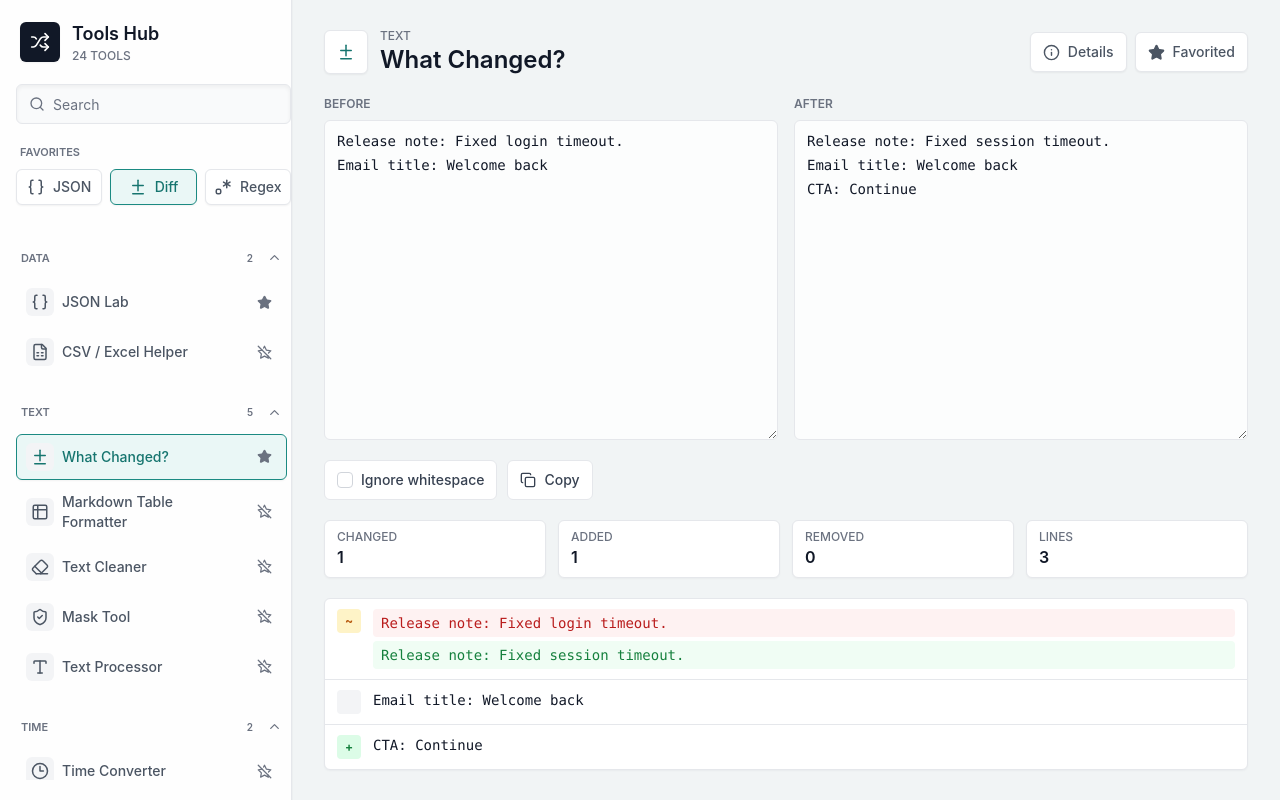
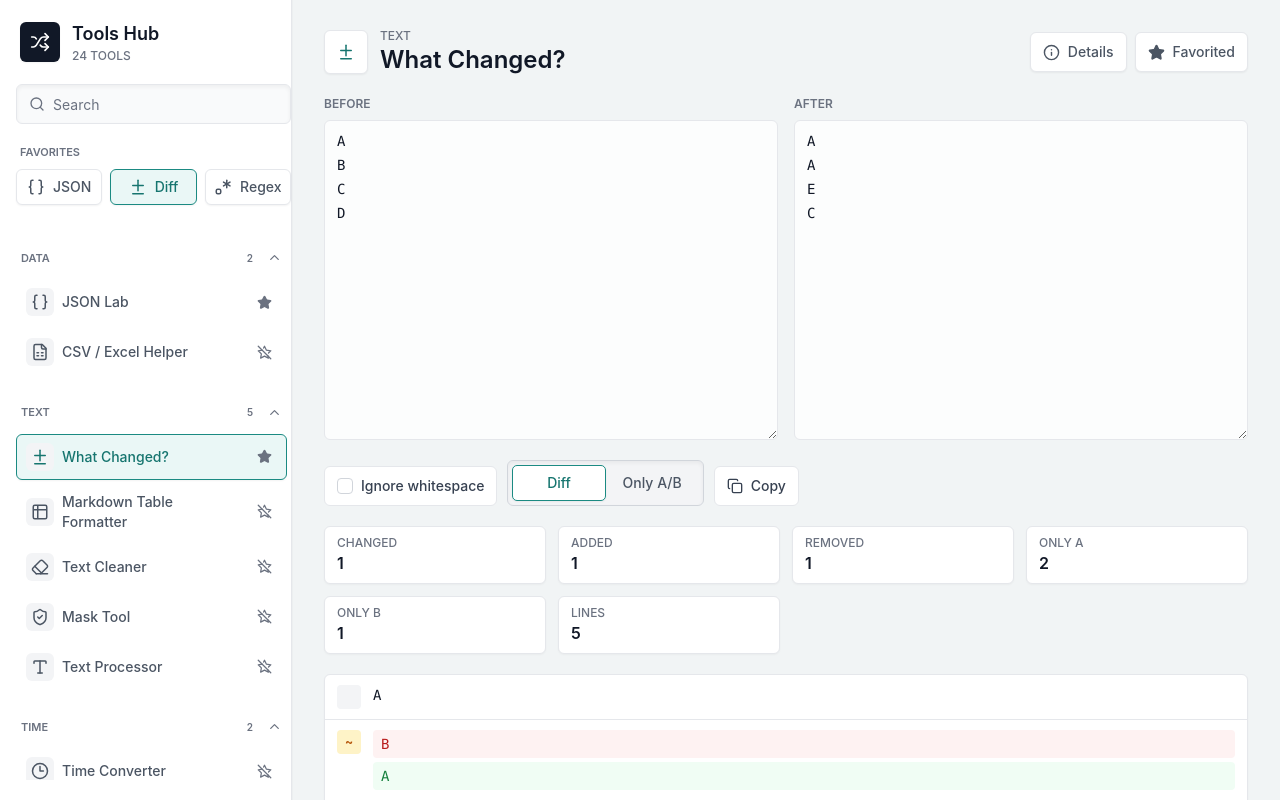
Before and after one commit to lucyChen8556/tools, a React (Vite) app: page /json in a window 1280 px wide. Both pictures are taken after a click on the button "Diff". Shown: the top 800 px of the page. Built offline with nearby package versions, Linux system fonts and the light colour scheme.

Commit message:
feat: add only-in-side text diff view

```diff
--- a/src/config/toolHelp.ts
+++ b/src/config/toolHelp.ts
@@ -32,6 +32,7 @@ export const toolHelp: Record<ToolId, ToolHelp> = {
         title: 'Features',
         items: [
           'Marks each line as added, removed, changed, or unchanged.',
+          'Only A/B view compares each side as a deduped value list and separates values that appear on only one side.',
           'Optional Ignore whitespace mode compares cleaner content when spacing noise is not important.',
           'Shows line-level review output in the page and exposes a Copy diff action for sharing the result.',
         ],
--- a/src/styles.css
+++ b/src/styles.css
@@ -844,6 +844,30 @@
     @apply mt-1 bg-green-50 text-green-700;
   }
 
+  .text-diff-only-grid {
+    @apply grid gap-4 lg:grid-cols-2;
+  }
+
+  .text-diff-only-column {
+    @apply overflow-hidden rounded-lg border border-ink-200 bg-white;
+  }
+
+  .text-diff-only-heading {
+    @apply flex items-center justify-between border-b border-ink-200 bg-ink-50 px-3 py-2 text-sm;
+  }
+
+  .text-diff-only-heading span {
+    @apply rounded-full bg-white px-2 py-0.5 text-xs font-semibold text-ink-500;
+  }
+
+  .text-diff-only-actions {
+    @apply flex items-center gap-2;
+  }
+
+  .text-diff-only-list {
+    @apply max-h-[520px] overflow-auto;
+  }
+
   .empty-state {
     @apply grid min-h-36 place-items-center bg-white p-4 text-sm font-medium text-ink-500;
   }
--- a/src/tools/TextDiffTool.tsx
+++ b/src/tools/TextDiffTool.tsx
@@ -1,15 +1,27 @@
 import { useMemo, useState } from 'react';
 import { CheckboxControl } from '@/components/CheckboxControl';
 import { CopyButton } from '@/components/CopyButton';
+import { SegmentedTabs } from '@/components/SegmentedTabs';
 import { ActionBar, MetricsGrid, SplitTextAreas } from '@/components/ToolLayout';
 import type { ToolMetric } from '@/components/ToolLayout';
-import { diffLines, textDiffDefaults } from './textDiff/textDiffUtils';
+import { TextDiffLinesView } from './textDiff/components/TextDiffLinesView';
+import { TextDiffOnlyView } from './textDiff/components/TextDiffOnlyView';
+import {
+  diffLines,
+  formatOnlyInSides,
+  getOnlyInSides,
+  textDiffDefaults,
+  textDiffViewOptions,
+  type TextDiffView,
+} from './textDiff/textDiffUtils';
 
 function TextDiffTool() {
   const [oldText, setOldText] = useState(textDiffDefaults.oldText);
   const [newText, setNewText] = useState(textDiffDefaults.newText);
   const [ignoreWhitespace, setIgnoreWhitespace] = useState(textDiffDefaults.ignoreWhitespace);
+  const [view, setView] = useState<TextDiffView>(textDiffDefaults.view);
   const diffs = useMemo(() => diffLines(oldText, newText, ignoreWhitespace), [oldText, newText, ignoreWhitespace]);
+  const onlyInSides = useMemo(() => getOnlyInSides(oldText, newText, ignoreWhitespace), [ignoreWhitespace, newText, oldText]);
   const added = diffs.filter((diff) => diff.type === 'added').length;
   const removed = diffs.filter((diff) => diff.type === 'removed').length;
   const changed = diffs.filter((diff) => diff.type === 'changed').length;
@@ -18,9 +30,11 @@ function TextDiffTool() {
       { label: 'Changed', value: changed },
       { label: 'Added', value: added },
       { label: 'Removed', value: removed },
+      { label: 'Only A', value: onlyInSides.onlyInA.length },
+      { label: 'Only B', value: onlyInSides.onlyInB.length },
       { label: 'Lines', value: diffs.length },
     ],
-    [added, changed, diffs.length, removed],
+    [added, changed, diffs.length, onlyInSides.onlyInA.length, onlyInSides.onlyInB.length, removed],
   );
   const diffText = diffs
     .map((diff) => {
@@ -30,30 +44,22 @@ function TextDiffTool() {
       return `- ${diff.oldText ?? ''}\n+ ${diff.newText ?? ''}`;
     })
     .join('\n');
+  const onlyText = useMemo(() => formatOnlyInSides(onlyInSides.onlyInA, onlyInSides.onlyInB), [onlyInSides]);
+  const viewContent = {
+    diff: <TextDiffLinesView diffs={diffs} />,
+    only: <TextDiffOnlyView onlyInA={onlyInSides.onlyInA} onlyInB={onlyInSides.onlyInB} />,
+  };
 
   return (
     <section className="tool-surface">
       <SplitTextAreas left={{ label: 'Before', value: oldText, onChange: setOldText }} right={{ label: 'After', value: newText, onChange: setNewText }} />
       <ActionBar>
         <CheckboxControl label="Ignore whitespace" checked={ignoreWhitespace} onChange={setIgnoreWhitespace} />
-        <CopyButton title="Copy diff" value={diffText} />
+        <SegmentedTabs compact ariaLabel="Text diff view" options={textDiffViewOptions} value={view} onChange={setView} />
+        <CopyButton title={view === 'only' ? 'Copy only-in-A/B values' : 'Copy diff'} value={view === 'only' ? onlyText : diffText} />
       </ActionBar>
       <MetricsGrid items={metricsItems} />
-      <div className="text-diff-view">
-        {diffs.map((diff, index) => (
-          <div className={`line-diff ${diff.type}`} key={`${diff.type}-${index}`}>
-            <span>{diff.type === 'same' ? ' ' : diff.type === 'added' ? '+' : diff.type === 'removed' ? '-' : '~'}</span>
-            {diff.type === 'changed' ? (
-              <div>
-                <del>{diff.oldText}</del>
-                <ins>{diff.newText}</ins>
-              </div>
-            ) : (
-              <code>{diff.oldText ?? diff.newText}</code>
-            )}
-          </div>
-        ))}
-      </div>
+      {viewContent[view]}
     </section>
   );
 }
--- /dev/null
+++ b/src/tools/textDiff/components/TextDiffLinesView.tsx
@@ -0,0 +1,34 @@
+import type { DiffOp } from '@/types';
+
+type TextDiffLinesViewProps = {
+  diffs: DiffOp[];
+};
+
+function getDiffMarker(type: DiffOp['type']) {
+  if (type === 'same') return ' ';
+  if (type === 'added') return '+';
+  if (type === 'removed') return '-';
+  return '~';
+}
+
+function TextDiffLinesView({ diffs }: TextDiffLinesViewProps) {
+  return (
+    <div className="text-diff-view">
+      {diffs.map((diff, index) => (
+        <div className={`line-diff ${diff.type}`} key={`${diff.type}-${index}`}>
+          <span>{getDiffMarker(diff.type)}</span>
+          {diff.type === 'changed' ? (
+            <div>
+              <del>{diff.oldText}</del>
+              <ins>{diff.newText}</ins>
+            </div>
+          ) : (
+            <code>{diff.oldText ?? diff.newText}</code>
+          )}
+        </div>
+      ))}
+    </div>
+  );
+}
+
+export { TextDiffLinesView };
--- /dev/null
+++ b/src/tools/textDiff/components/TextDiffOnlyView.tsx
@@ -0,0 +1,60 @@
+import { CopyButton } from '@/components/CopyButton';
+import { EmptyState } from '@/components/EmptyState';
+
+type TextDiffOnlyViewProps = {
+  onlyInA: string[];
+  onlyInB: string[];
+};
+
+function TextDiffOnlyColumn({
+  copyLabel,
+  emptyText,
+  items,
+  marker,
+  title,
+  type,
+}: {
+  copyLabel: string;
+  emptyText: string;
+  items: string[];
+  marker: string;
+  title: string;
+  type: 'removed' | 'added';
+}) {
+  const copyValue = items.join('\n');
+
+  return (
+    <section className="text-diff-only-column" aria-label={title}>
+      <div className="text-diff-only-heading">
+        <strong>{title}</strong>
+        <div className="text-diff-only-actions">
+          <span>{items.length}</span>
+          <CopyButton title={`Copy ${title} values`} value={copyValue} label={copyLabel} />
+        </div>
+      </div>
+      {items.length === 0 ? (
+        <EmptyState compact>{emptyText}</EmptyState>
+      ) : (
+        <div className="text-diff-only-list">
+          {items.map((item, index) => (
+            <div className={`line-diff ${type}`} key={`${type}-${item}-${index}`}>
+              <span>{marker}</span>
+              <code>{item}</code>
+            </div>
+          ))}
+        </div>
+      )}
+    </section>
+  );
+}
+
+function TextDiffOnlyView({ onlyInA, onlyInB }: TextDiffOnlyViewProps) {
+  return (
+    <div className="text-diff-only-grid">
+      <TextDiffOnlyColumn copyLabel="Copy A" emptyText="No values only in A" items={onlyInA} marker="-" title="Only in A" type="removed" />
+      <TextDiffOnlyColumn copyLabel="Copy B" emptyText="No values only in B" items={onlyInB} marker="+" title="Only in B" type="added" />
+    </div>
+  );
+}
+
+export { TextDiffOnlyView };
--- a/src/tools/textDiff/textDiffUtils.ts
+++ b/src/tools/textDiff/textDiffUtils.ts
@@ -1,10 +1,18 @@
 import type { DiffOp } from '@/types';
 
 const textDiffDefaults = {
-  oldText: 'Release note: Fixed login timeout.\nEmail title: Welcome back',
-  newText: 'Release note: Fixed session timeout.\nEmail title: Welcome back\nCTA: Continue',
+  oldText: 'A\nB\nC\nD',
+  newText: 'A\nA\nE\nC',
   ignoreWhitespace: false,
+  view: 'diff' as TextDiffView,
 };
+
+const textDiffViewOptions = [
+  { label: 'Diff', value: 'diff' },
+  { label: 'Only A/B', value: 'only' },
+] as const;
+
+type TextDiffView = (typeof textDiffViewOptions)[number]['value'];
 
 function normalizeLines(value: string, ignoreWhitespace: boolean) {
   return value.replace(/\r\n/g, '\n').split('\n').map((line) => (ignoreWhitespace ? line.trim() : line));
@@ -66,4 +74,31 @@ export function diffLines(oldText: string, newText: string, ignoreWhitespace: bo
   return compacted;
 }
 
-export { textDiffDefaults };
+function getUniqueLines(lines: string[]) {
+  return Array.from(new Set(lines.filter((line) => line.length > 0)));
+}
+
+function getOnlyInSides(oldText: string, newText: string, ignoreWhitespace: boolean) {
+  const oldLines = getUniqueLines(normalizeLines(oldText, ignoreWhitespace));
+  const newLines = getUniqueLines(normalizeLines(newText, ignoreWhitespace));
+  const oldLineSet = new Set(oldLines);
+  const newLineSet = new Set(newLines);
+
+  return {
+    onlyInA: oldLines.filter((line) => !newLineSet.has(line)),
+    onlyInB: newLines.filter((line) => !oldLineSet.has(line)),
+  };
+}
+
+function formatOnlyInSides(onlyInA: string[], onlyInB: string[]) {
+  return [
+    'Only in A',
+    ...(onlyInA.length > 0 ? onlyInA.map((line) => `- ${line}`) : ['- None']),
+    '',
+    'Only in B',
+    ...(onlyInB.length > 0 ? onlyInB.map((line) => `+ ${line}`) : ['+ None']),
+  ].join('\n');
+}
+
+export { formatOnlyInSides, getOnlyInSides, textDiffDefaults, textDiffViewOptions };
+export type { TextDiffView };
```
